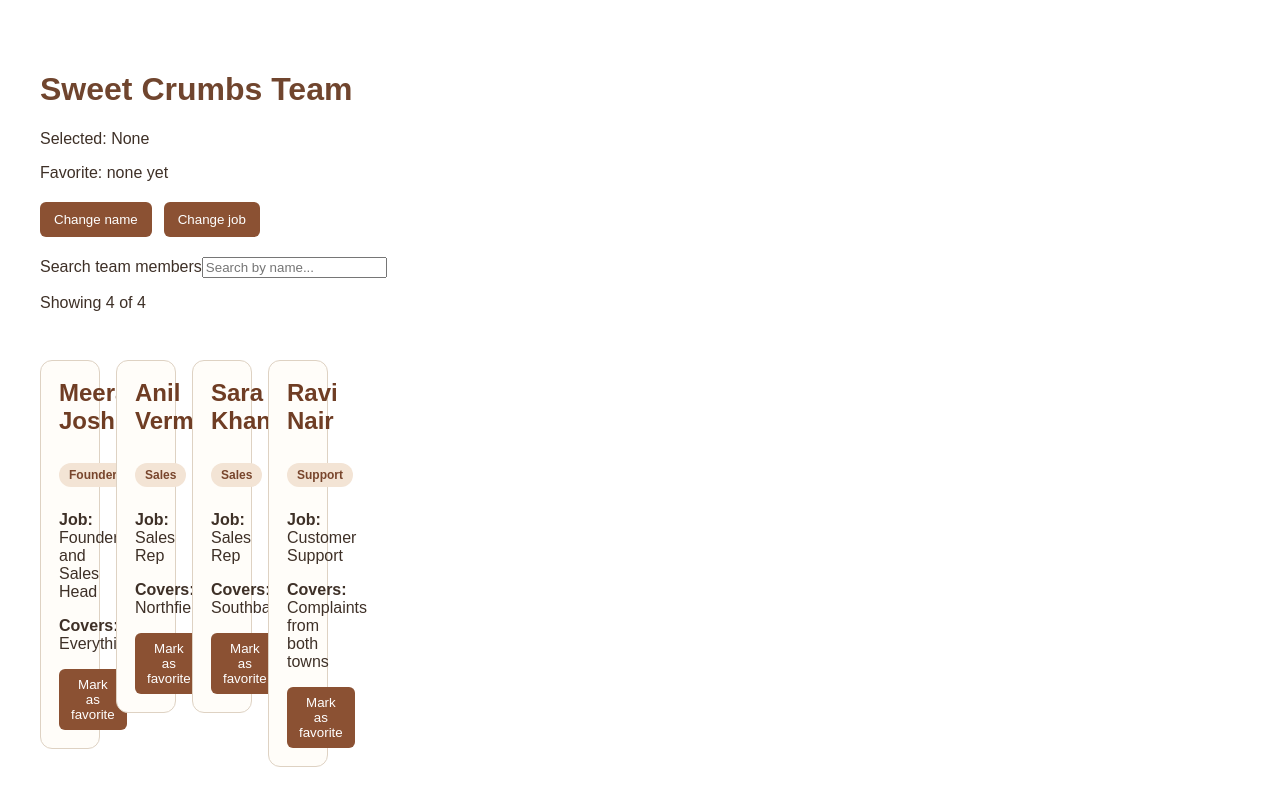
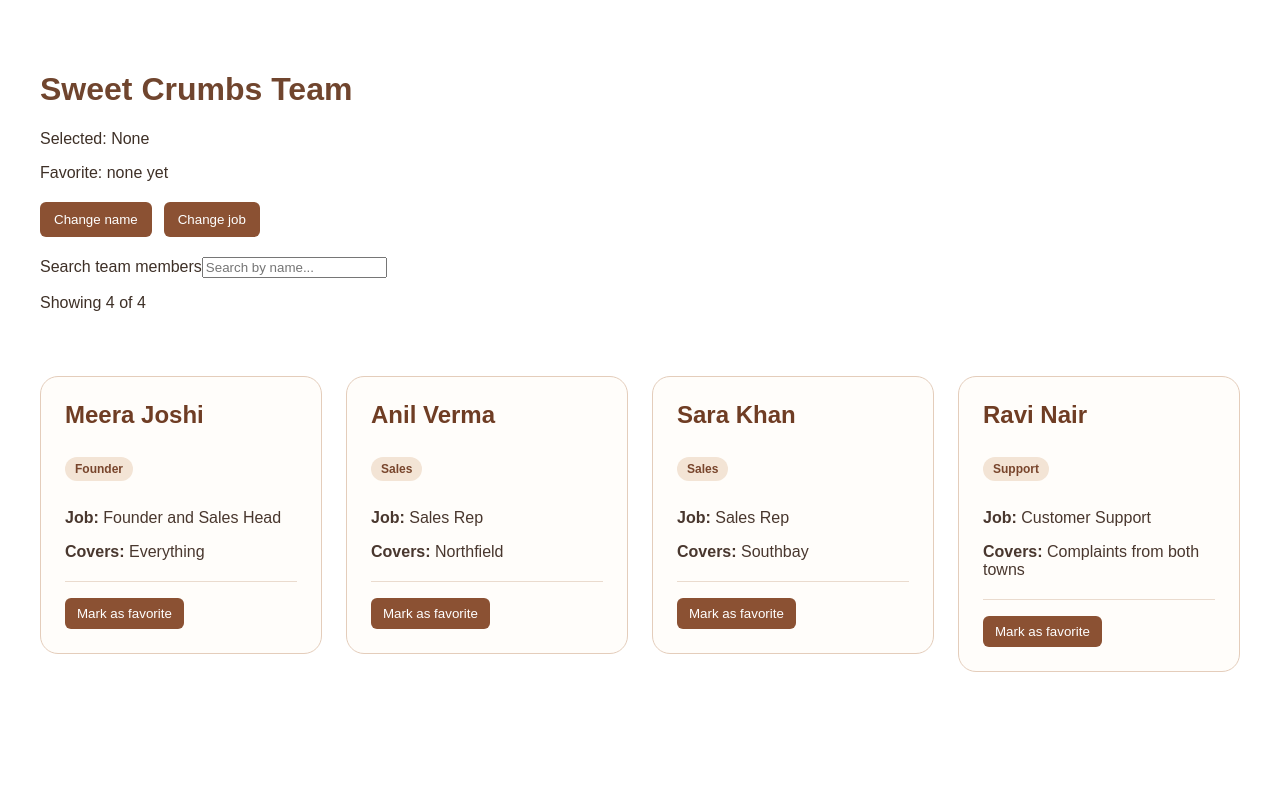
Before and after one commit to ppatil-valorx/sweet-crumbs-app, an Angular app: page / in a window 1280 px wide. Shown: the top 806 px of the page. Built offline with nearby package versions, Linux system fonts and the light colour scheme.

Commit message:
Create reusable card shell with content projection

```diff
--- a/src/app/app.scss
+++ b/src/app/app.scss
@@ -31,12 +31,24 @@ h1 {
   cursor: pointer;
 }
 
+
 .team-grid {
   display: grid;
-  grid-template-columns: repeat(4, minmax(0, 1fr));
-  gap: 16px;
-  margin-top: 24px;
+  grid-template-columns: repeat(auto-fit, minmax(min(100%, 260px), 1fr));
+  gap: 24px;
+  align-items: stretch;
+  margin-top: 32px;
 }
+
+.team-grid app-team-card {
+  display: block;
+  min-width: 0;
+}
+
+.team-grid h2 {
+  overflow-wrap: anywhere;
+}
+
 
 @media (max-width: 900px) {
   .team-grid {
--- a/src/app/app.ts
+++ b/src/app/app.ts
@@ -3,6 +3,7 @@ import { Component } from '@angular/core';
 import { TeamCard } from './team-card/team-card';
 import { TeamMember } from './team-member';
 import { CommonModule } from '@angular/common';
+
 @Component({
   selector: 'app-root',
   standalone: true,
--- /dev/null
+++ b/src/app/card-shell/card-shell.html
@@ -0,0 +1,14 @@
+
+<div class="card-shell">
+  <header class="card-header">
+    <ng-content select="[card-header]"></ng-content>
+  </header>
+
+  <section class="card-body">
+    <ng-content select="[card-body]"></ng-content>
+  </section>
+
+  <footer class="card-footer">
+    <ng-content select="[card-footer]"></ng-content>
+  </footer>
+</div>
--- /dev/null
+++ b/src/app/card-shell/card-shell.scss
@@ -0,0 +1,38 @@
+
+:host {
+  display: block;
+  min-width: 0;
+}
+
+.card-shell {
+  width: 100%;
+  min-width: 0;
+  height: 100%;
+  box-sizing: border-box;
+  padding: 24px;
+  border: 1px solid #e4cdbb;
+  border-radius: 18px;
+  background: #fffdfa;
+  color: #49372e;
+  overflow-wrap: anywhere;
+}
+
+.card-header {
+  margin-bottom: 20px;
+}
+
+.card-body {
+  margin-bottom: 20px;
+}
+
+.card-footer {
+  border-top: 1px solid #eadbce;
+  padding-top: 16px;
+}
+
+.card-footer button {
+  max-width: 100%;
+  box-sizing: border-box;
+  white-space: normal;
+  overflow-wrap: break-word;
+}
--- a/src/app/team-card/team-card.html
+++ b/src/app/team-card/team-card.html
@@ -1,10 +1,7 @@
-<div
-  class="team-card"
-  [class.selected]="isSelected"
-  (click)="selectCard()"
->
+
+<app-card-shell>
+  <div card-header>
     <h2 class="name">{{ person.name }}</h2>
-
 
     @switch (person.job) {
       @case ('Founder and Sales Head') {
@@ -20,20 +17,37 @@
         <span class="job-badge">Team</span>
       }
     }
+  </div>
 
+  <div card-body>
+    <ng-template #detailRow let-label="label" let-value="value">
+      <p><strong>{{ label }}:</strong> {{ value }}</p>
+    </ng-template>
 
-  <p>
-    <strong>Job:</strong> {{ person.job }}
-  </p>
+    <ng-container
+      [ngTemplateOutlet]="detailRow"
+      [ngTemplateOutletContext]="{
+        label: 'Job',
+        value: person.job
+      }"
+    ></ng-container>
 
-  <p>
-    <strong>Covers:</strong> {{ person.covers }}
-  </p>
+    <ng-container
+      [ngTemplateOutlet]="detailRow"
+      [ngTemplateOutletContext]="{
+        label: 'Covers',
+        value: person.covers
+      }"
+    ></ng-container>
 
-  <button
-    type="button"
-    (click)="markFavorite($event)"
-  >
+    @if (isSelected) {
+      <p class="selected-message">Currently selected</p>
+    }
+  </div>
+
+  <div card-footer>
+    <button type="button" (click)="markFavorite($event)">
       {{ isFavorite ? 'Favorited' : 'Mark as favorite' }}
     </button>
   </div>
+</app-card-shell>
--- a/src/app/team-card/team-card.ts
+++ b/src/app/team-card/team-card.ts
@@ -10,12 +10,15 @@ import {
 } from '@angular/core';
 
 import { TeamMember } from '../team-member';
+import { CardShell } from '../card-shell/card-shell';
+import { NgTemplateOutlet } from '@angular/common';
 
 @Component({
   selector: 'app-team-card',
   standalone: true,
   templateUrl: './team-card.html',
-  styleUrl: './team-card.scss'
+  styleUrl: './team-card.scss',
+  imports: [CardShell, NgTemplateOutlet],
 })
 export class TeamCard implements OnInit, OnChanges {
 
```
Also changed, not shown: src/app/card-shell/card-shell.ts (added, +9 -0 lines), src/app/team-card/team-card.component.ts (deleted, +0 -49 lines), 1 other file (tests, documents, lock files or other folders). Lines whose indentation alone changed are shown as unchanged.
